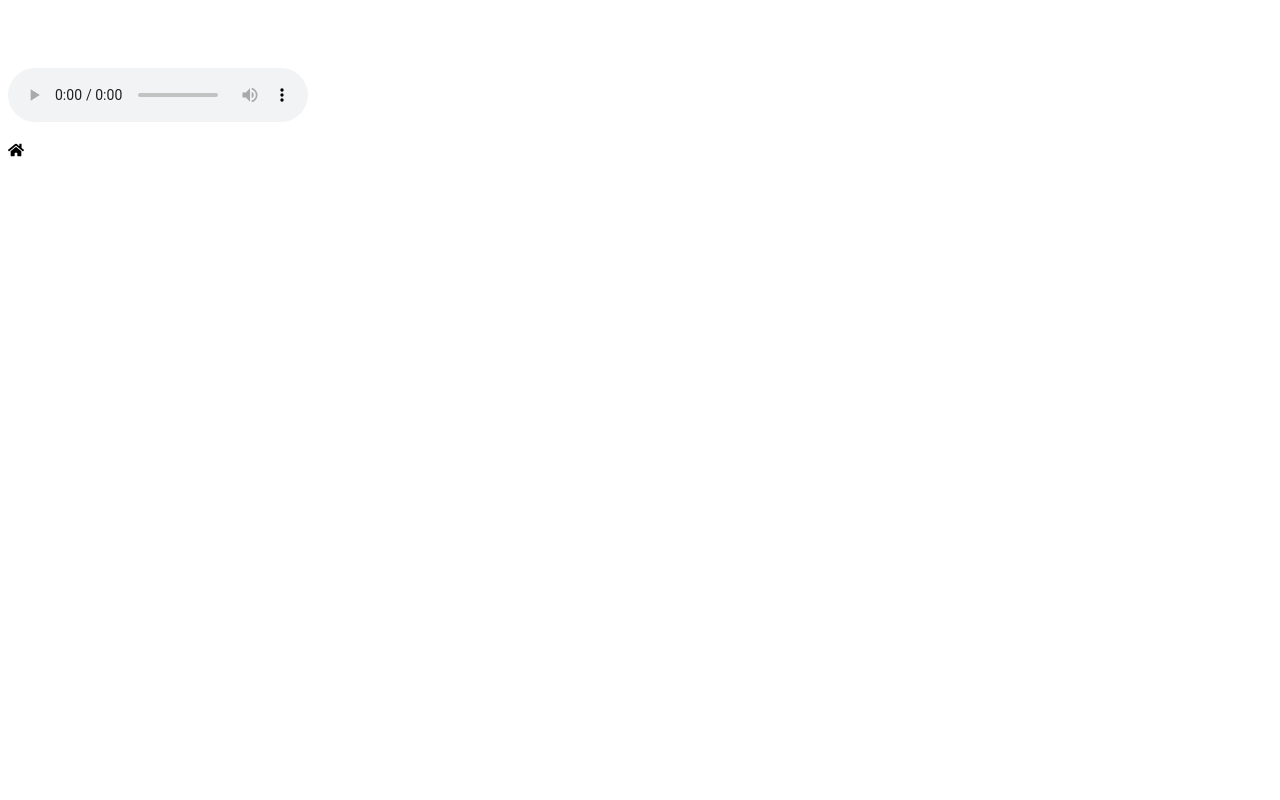
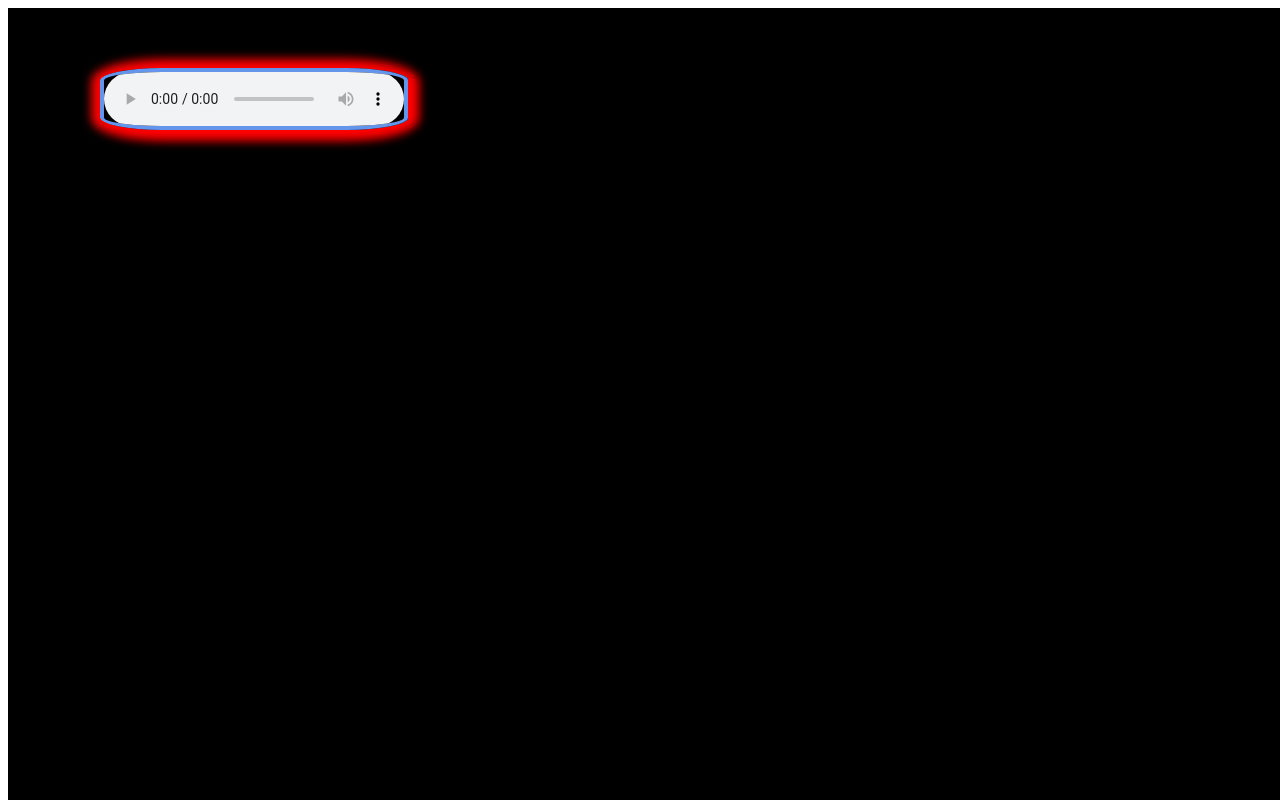
Before and after one commit to 21stChrom/practice-projects, a React (Create React App) app: page / in a window 1280 px wide. Shown: the top 800 px of the page. Built offline with nearby package versions, Linux system fonts and the light colour scheme.

Commit message:
2 files modified

```diff
--- a/src/App.js
+++ b/src/App.js
@@ -6,7 +6,7 @@ import React from "react";
     export default function App() {
       return (
 
-        <div>
+        <div className="cover">
           <h1 style={{color: "transparent"}}>
           "Don't let anyone, ever make you feel like you don't deserve what you want."</h1>
                <audio controls>
--- a/src/style.css
+++ b/src/style.css
@@ -14,6 +14,21 @@ h1, p {
   transform-origin:  50% 50%;
   transform: ;
 }
+audio{
+  margin-left: 5.75rem;
+  padding-left:;
+  align-items: center;
+  position: absolute;
+  display: flex;
+  border-radius: 20%;
+  border: 4px solid cornflowerblue;
+  box-shadow: 1px 1px 10px 10px red;
+}
+.cover{
+  width: 100vw;
+  height: 100vw;
+  background-color: black;
+}
 @keyframes  kilby{
 0% {
   transform: rotate(0);
```
